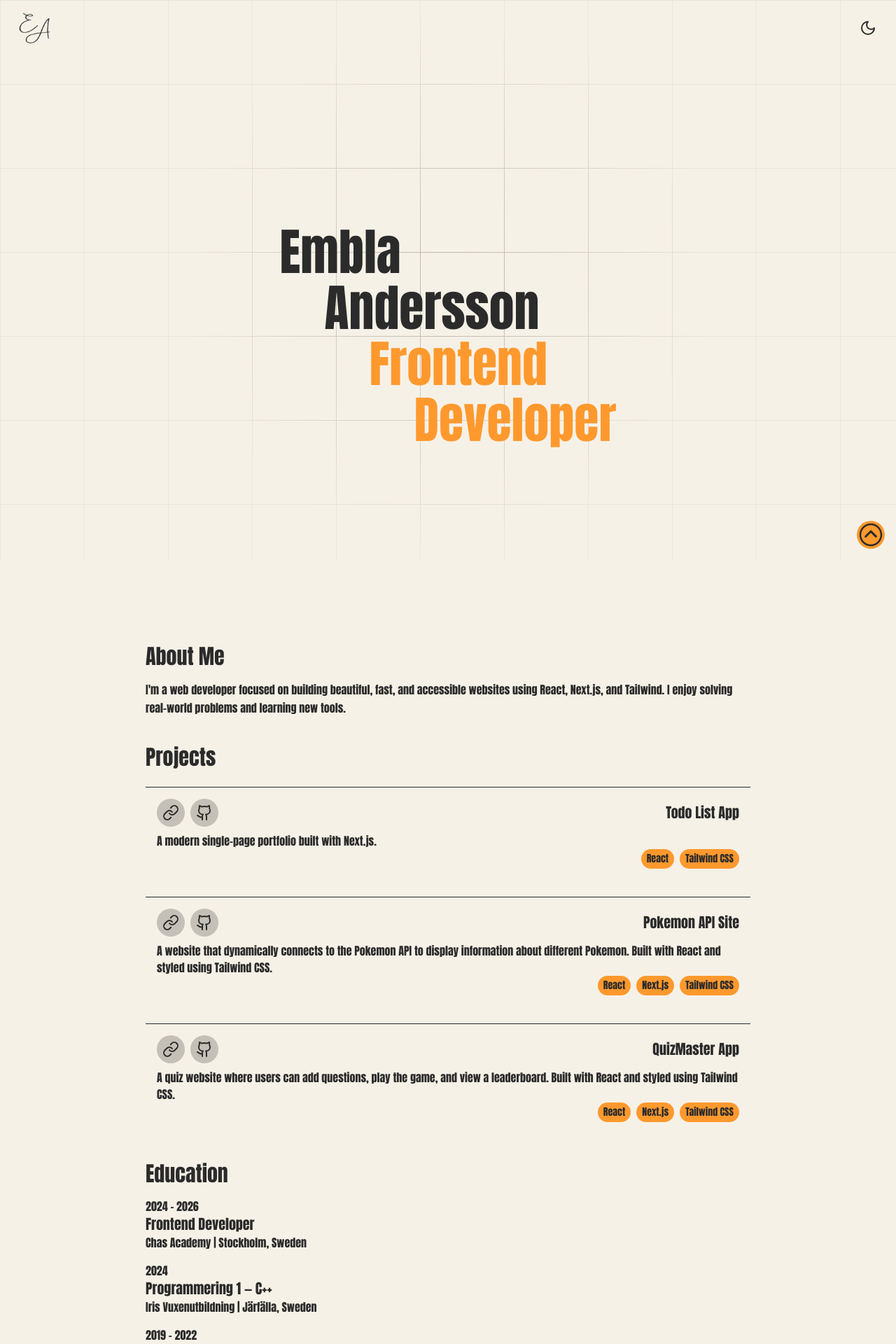
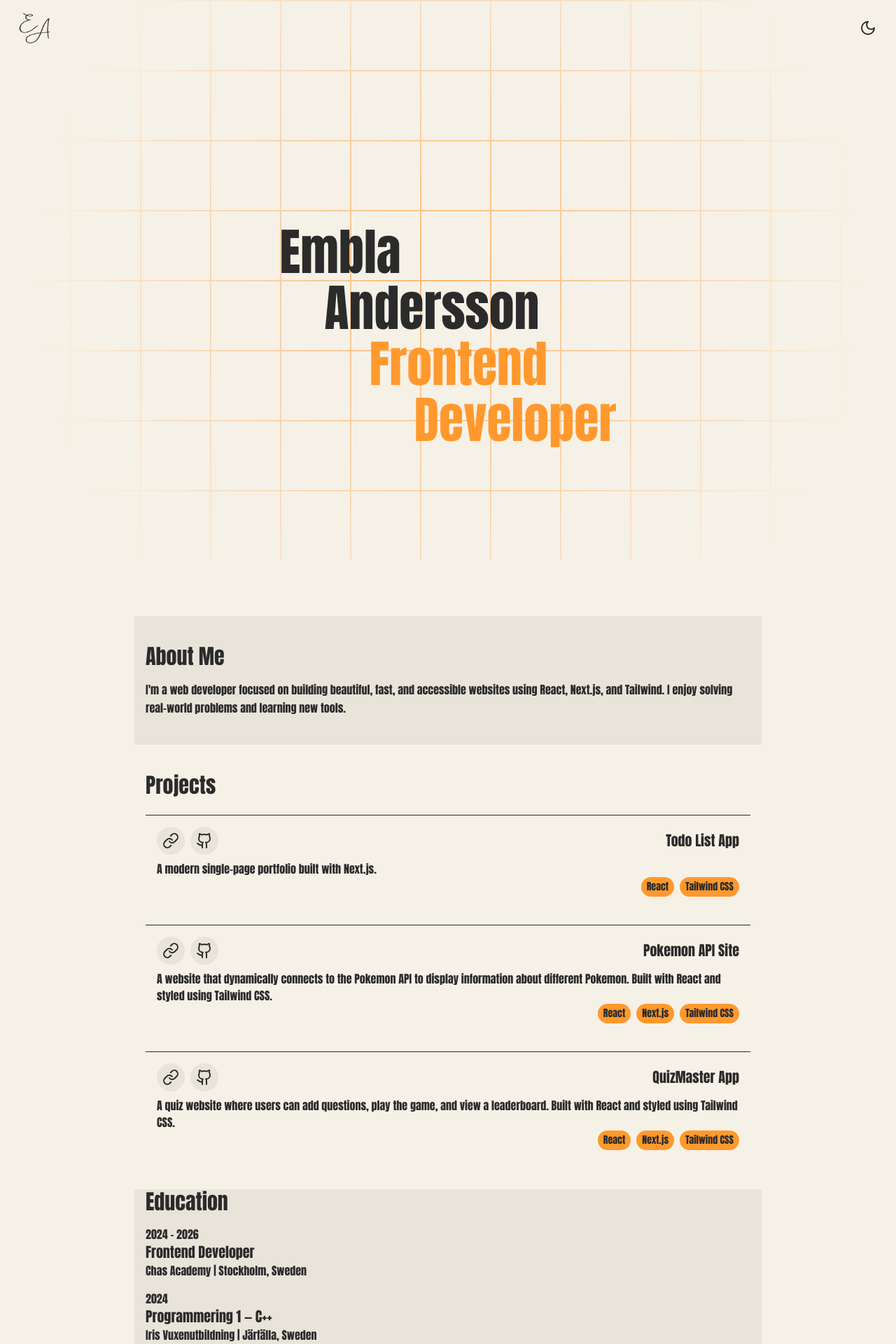
Before and after one commit to emblaah/my_portfolio, a Next.js app: page / in a window 1280 px wide. Shown: the top 1920 px of the page at 70% size. Built offline with nearby package versions, Linux system fonts and the light colour scheme.

Commit message:
Update CSS colors and styles

```diff
--- a/src/app/globals.css
+++ b/src/app/globals.css
@@ -9,7 +9,7 @@
 :root {
   --radius: 1rem;
   --primary-background: oklch(0.96 0.0143 84.58);
-  --secondary-background: oklch(0.81 0.0143 84.58);
+  --secondary-background: oklch(0.92 0.0143 84.58);
   --primary-text: oklch(0.29 0 0);
   --secondary: oklch(0.8 0.183 55.334);
 }
@@ -17,7 +17,7 @@
 .dark {
   --radius: 1rem;
   --primary-background: oklch(0.23 0 0);
-  --secondary-background: oklch(0.32 0 0);
+  --secondary-background: oklch(0.26 0 0);
   --primary-text: oklch(0.93 0.0046 78.3);
   --secondary: oklch(0.8 0.183 55.334);
 }
--- a/src/components/AboutSection.js
+++ b/src/components/AboutSection.js
@@ -2,7 +2,7 @@
 
 export default function AboutSection() {
   return (
-    <section className="max-w-4xl px-4 mt-10 ">
+    <section className="max-w-4xl px-4 py-10 bg-secondary-background">
       <h2 className="text-3xl font-semibold mb-4">About Me</h2>
       <p className="leading-relaxed">
         I'm a web developer focused on building beautiful, fast, and accessible
--- a/src/components/EducationSection.js
+++ b/src/components/EducationSection.js
@@ -1,6 +1,6 @@
 export default function EducationSection() {
   return (
-    <section className="max-w-2xl px-4 mt-10">
+    <section className="px-4 mt-10 bg-secondary-background">
       <h2 className="text-3xl font-semibold mb-4">Education</h2>
       <div className="mb-4">
         <p>2024 - 2026</p>
--- a/src/components/HeroSection.js
+++ b/src/components/HeroSection.js
@@ -57,13 +57,13 @@ export default function HeroSection() {
     <>
       {/* The faint background grid */}
       <div
-        className="absolute inset-0 pointer-events-none"
+        className="absolute inset-0 pointer-events-none h-fit"
         style={{
           backgroundImage: `
             linear-gradient(var(--primary-text, rgba(255, 255, 255, 0.02)) 1px, transparent 1px),
             linear-gradient(90deg, var(--primary-text, rgba(255, 255, 255, 0.02)) 1px, transparent 1px)
           `,
-          backgroundSize: "120px 120px",
+          backgroundSize: "100px 100px",
           opacity: 0.05,
         }}
       />
@@ -71,22 +71,22 @@ export default function HeroSection() {
       {/* The glow layer that will highlight the grid when hovering */}
       <div
         ref={glowLayerRef}
-        className="absolute inset-0 pointer-events-auto transition-all duration-100"
+        className="absolute inset-0 pointer-events-auto transition-all duration-100 h-screen"
         style={{
           backgroundImage: `
-            linear-gradient(var(--primary-text, rgba(255, 255, 255, 0.25)) 1px, transparent 1px),
-            linear-gradient(90deg, var(--primary-text, rgba(255, 255, 255, 0.25)) 1px, transparent 1px)
+            linear-gradient(var(--secondary) 2px, transparent 1px),
+            linear-gradient(90deg, var(--secondary) 2px, transparent 1px)
           `,
-          backgroundSize: "120px 120px",
+          backgroundSize: "100px 100px",
           maskImage:
-            "radial-gradient(circle at center, rgba(255,255,255,0.9) 0%, transparent 50%)",
+            "radial-gradient(circle at center, rgba(255,255,255,0.9) 0%, transparent 80%)",
           WebkitMaskImage:
-            "radial-gradient(circle at center, rgba(255,255,255,0.9) 0%, transparent 50%)",
-          opacity: 0.3,
+            "radial-gradient(circle at center, rgba(255,255,255,0.9) 0%, transparent 80%)",
+          opacity: 0.7,
         }}
       />
       {/* The main content */}
-      <div className="relative z-10 flex flex-col items-center justify-center h-screen">
+      <div className="relative z-10 flex flex-col items-center justify-center h-screen w-full">
         <motion.div
           className="flex flex-col items-start"
           variants={containerVariants}
--- a/src/components/ProjectsSection.js
+++ b/src/components/ProjectsSection.js
@@ -10,7 +10,7 @@ const projects = [
     description: "A modern single-page portfolio built with Next.js.",
     techsUsed: ["React", "Tailwind CSS"],
     githubLink: "https://github.com/emblaah/ws-react-todolist",
-    liveLink: "https://example.com",
+    liveLink: "https://ws-react-todolist.vercel.app/",
   },
   {
     id: 2,
@@ -51,12 +51,12 @@ export default function ProjectsSection() {
               <div className="flex gap-2">
                 <Link
                   href={project.liveLink}
-                  className="bg-secondary-background p-2 rounded-full hover:secondary transition">
+                  className="bg-secondary-background p-2 rounded-full hover:text-secondary duration-200 ease-in transition">
                   <LucideLink />
                 </Link>
                 <Link
                   href={project.githubLink}
-                  className="hover:secondary bg-secondary-background p-2 rounded-full">
+                  className="hover:text-secondary duration-200 ease-in bg-secondary-background p-2 rounded-full">
                   <Github />
                 </Link>
               </div>
--- a/src/components/ui/BackToTopBtn.js
+++ b/src/components/ui/BackToTopBtn.js
@@ -1,17 +1,48 @@
 "use client";
-import { IoIosArrowDropup } from "react-icons/io";
-
+import React, { useEffect, useState } from "react";
+import { ArrowUp } from "lucide-react";
 
 export default function BackToTopBtn() {
+  const [isVisible, setIsVisible] = useState(false);
+  const [hasScrolled, setHasScrolled] = useState(false);
+
+  useEffect(() => {
+    setHasScrolled(true);
+  }, []);
+
+  useEffect(() => {
+    const handleScroll = () => {
+      if (window.scrollY > 100) {
+        setIsVisible(true);
+      } else {
+        setIsVisible(false);
+      }
+    };
+
+    if (hasScrolled) {
+      window.addEventListener("scroll", handleScroll);
+    }
+
+    return () => {
+      window.removeEventListener("scroll", handleScroll);
+    };
+  }, [hasScrolled]);
+
   const handleBackToTop = () => {
-    window.scrollTo({ top: 0, behavior: "smooth" });
+    if (hasScrolled) {
+      window.scrollTo({ top: 0, behavior: "smooth" });
+    }
   };
 
   return (
-    <button
-      onClick={handleBackToTop}
-      className="fixed bottom-4 right-4 transition-transform transform hover:scale-105">
-      <IoIosArrowDropup className="w-10 h-10 bg-secondary text-background rounded-4xl"/>
-    </button>
+    <>
+      {isVisible && (
+        <button
+          onClick={handleBackToTop}
+          className="fixed bottom-4 right-4 flex items-center justify-center hover:text-secondary bg-secondary-background rounded-full p-1 duration-300 ease-in cursor-pointer border border-secondary">
+          <ArrowUp size={36} />
+        </button>
+      )}
+    </>
   );
 }
--- a/src/components/ui/Footer.js
+++ b/src/components/ui/Footer.js
@@ -1,7 +1,7 @@
 export default function Footer() {
   return (
-    <footer className="mt-20 py-6 text-center border-t text-sm text-gray-500">
-      <p>&copy; {new Date().getFullYear()} MyPortfolio. Built with Next.js.</p>
+    <footer className="mt-20 py-6 text-center border-t text-sm text-secondary">
+      <p>&copy; {new Date().getFullYear()} Embla Andersson</p>
     </footer>
   )
 }
--- a/src/components/ui/ThemeButton.js
+++ b/src/components/ui/ThemeButton.js
@@ -29,7 +29,7 @@ export default function ThemeButton() {
 
   return (
     <button
-      className="flex items-center justify-center hover:text-secondary hover:bg-secondary-background hover:rounded-full p-1 duration-300 ease-in"
+      className="flex items-center justify-center hover:text-secondary hover:bg-secondary-background hover:rounded-full p-1 duration-300 ease-in cursor-pointer"
       onClick={handleToggle}
       aria-label="Toggle theme">
       {theme === "dark" ? <Sun size={24} /> : <Moon size={24} />}
```
